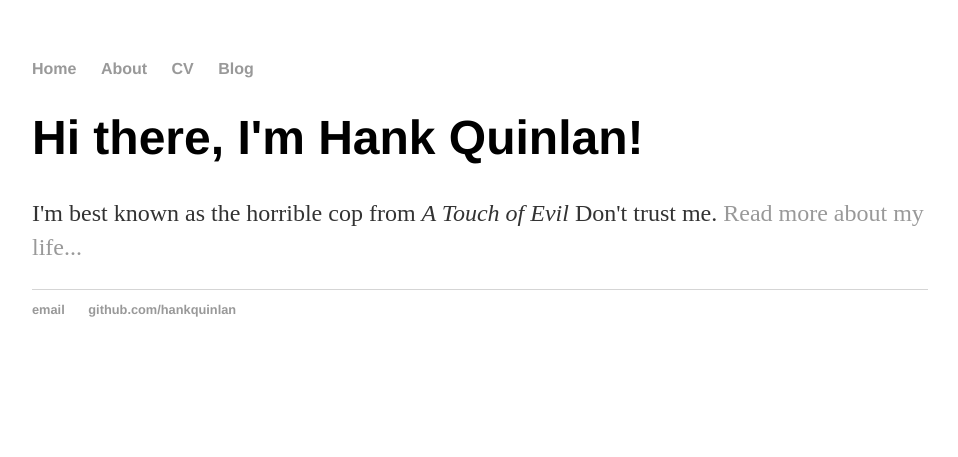
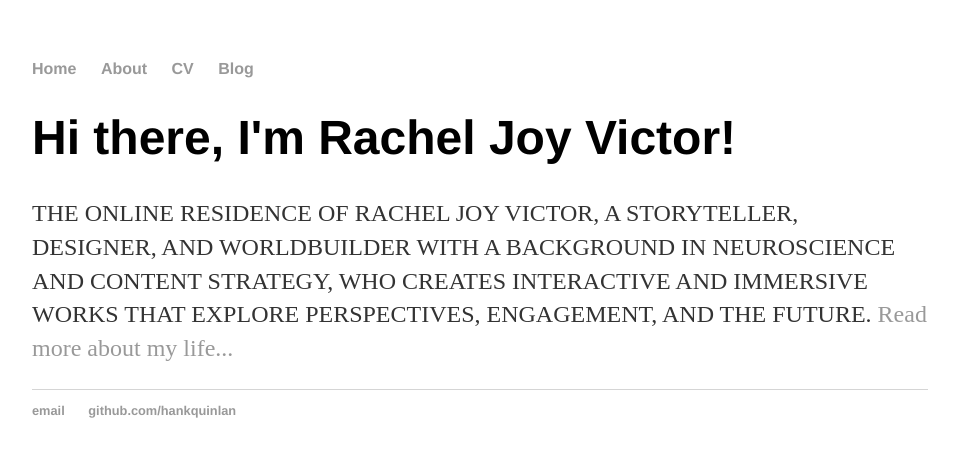
Before and after one commit to racheljoyvictor/racheljoyvictor.github.io, a Jekyll site: the page built from index.html, in a window 1280 px wide. Shown: the top 457 px of the page, without its empty margins (160-1118 px from the left). Built offline with Jekyll 4.4.1, drawn with Linux system fonts in a browser that asks for light colours.

Commit message:
Update index.html

```diff
--- a/index.html
+++ b/index.html
@@ -1,8 +1,8 @@
 ---
 layout: default
-title: Hank Quinlan, Horrible Cop
+title: Rachel Joy Victor, a curious person
 ---
 <div class="blurb">
-	<h1>Hi there, I'm Hank Quinlan!</h1>
-	<p>I'm best known as the horrible cop from <em>A Touch of Evil</em> Don't trust me. <a href="/about">Read more about my life...</a></p>
+	<h1>Hi there, I'm Rachel Joy Victor!</h1>
+	<p>THE ONLINE RESIDENCE OF RACHEL JOY VICTOR, A STORYTELLER, DESIGNER, AND WORLDBUILDER WITH A BACKGROUND IN NEUROSCIENCE AND CONTENT STRATEGY, WHO CREATES INTERACTIVE AND IMMERSIVE WORKS THAT EXPLORE PERSPECTIVES, ENGAGEMENT, AND THE FUTURE. </em> <a href="/about">Read more about my life...</a></p>
 </div><!-- /.blurb -->
```
